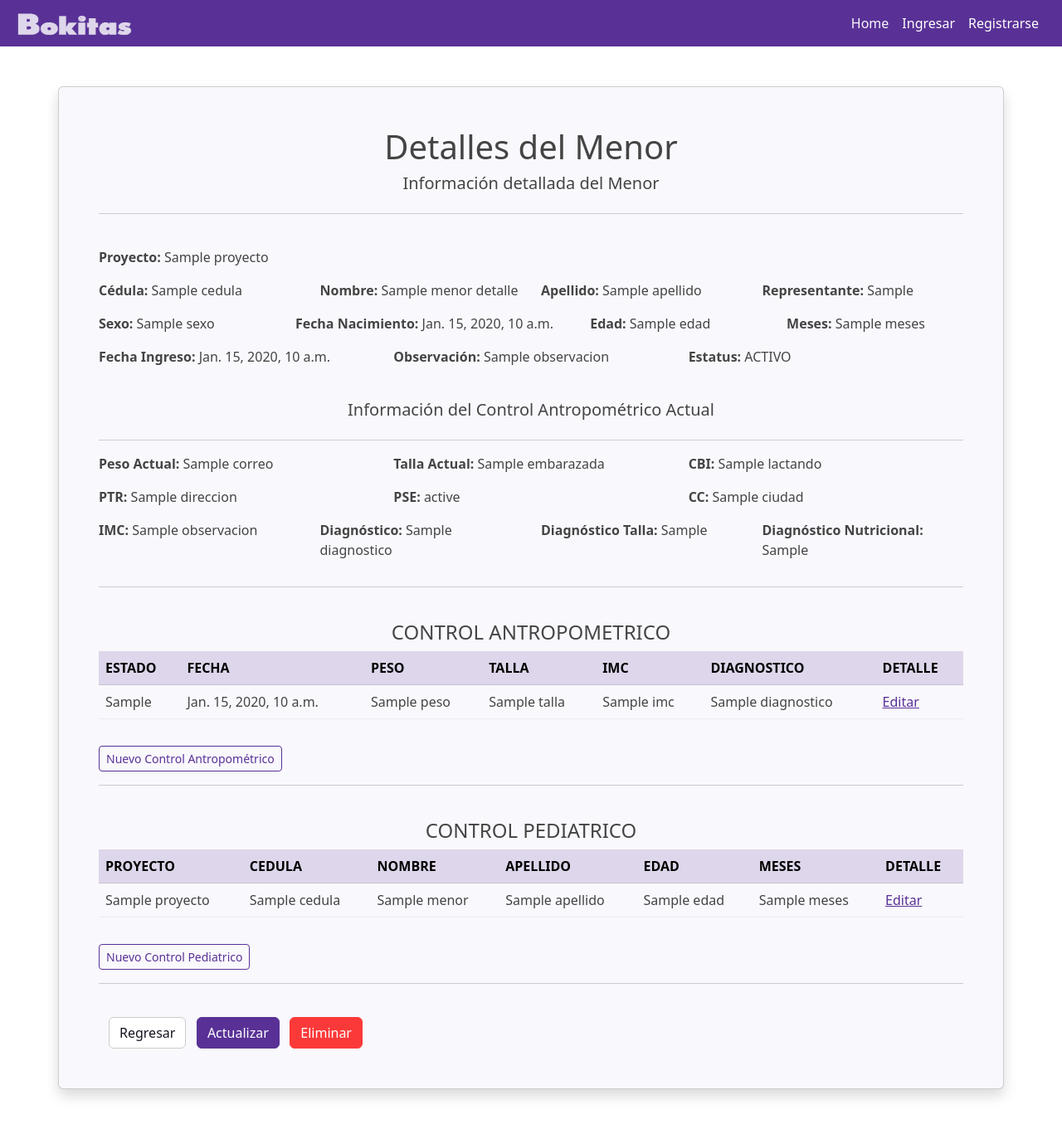
After one commit to aerocaracas/Proyecto-Bokitas, a Django app: template beneficiario/templates/menor_detalle.html in a window 1280 px wide. The commit adds this page. Shown: the whole page at 83% size. Run offline with Django 5.2, Linux system fonts and the light colour scheme; the template is opened without the code that fills it: most values are stand-ins (such as "Sample title", 1, 10 or a date in 2020); some libraries are stand-ins or nearby versions.

Commit message:
update 20-03-24
update 20-03-24

```diff
--- /dev/null
+++ b/beneficiario/templates/menor_detalle.html
@@ -0,0 +1,247 @@
+{% extends 'base.html' %}
+
+{% block content %}
+
+{% load crispy_forms_tags %}
+
+<br>
+<br>
+
+<!-- ########  Detalle del Menor  ##########-->
+<div class="container bg-light card shadow-md p-5 shadow p-3 mb-5">
+
+    <h1 class="text-center">Detalles del Menor</h1>
+    <h5 class="text-center">Información detallada del Menor</h5>
+    <hr>
+
+    {{error}}
+    <br>
+    <div class="row">
+        <div class="col">
+            <P> <strong> Proyecto: </strong> {{menor_detalles.proyecto}} </p>
+        </div>
+    </div>
+    <div class="row">
+
+        <div class="col">
+            <P> <strong> Cédula: </strong> {{menor_detalles.cedula}} </p>
+        </div>
+        <div class="col">
+            <P> <strong> Nombre: </strong>{{menor_detalles.nombre}}</p>
+        </div>
+        <div class="col">
+            <P> <strong> Apellido: </strong> {{menor_detalles.apellido}} </p>
+        </div>
+        <div class="col">
+            <P> <strong> Representante: </strong>{{menor_detalles.cedula_bef}}</p>
+        </div>
+    </div>
+
+    <div class="row">
+        <div class="col">
+            <P> <strong> Sexo: </strong>{{menor_detalles.sexo}}</p>
+        </div>
+        <div class="col-4">
+            <P> <strong> Fecha Nacimiento: </strong>{{menor_detalles.fecha_nac}}</p>
+        </div>
+        <div class="col">
+            <P> <strong> Edad: </strong>{{menor_detalles.edad}}</p>
+        </div>
+        <div class="col">
+            <P> <strong> Meses: </strong>{{menor_detalles.meses}}</p>
+        </div>
+    </div>
+
+    <div class="row">
+        <div class="col">
+            <P> <strong> Fecha Ingreso: </strong>{{menor_detalles.fecha_ing_proyecto}}</p>
+        </div>
+        <div class="col">
+            <P> <strong> Observación: </strong>{{menor_detalles.observacion}}</p>
+        </div>
+        <div class="col">
+            <P> <strong> Estatus: </strong>{{menor_detalles.estatus}}</p>
+        </div>
+    </div>
+    <br>
+    <h5 class="text-center">Información del Control Antropométrico Actual</h5>
+    <hr>
+    <div class="row">
+        <div class="col">
+            <P> <strong> Peso Actual: </strong>{{menor_detalles.correo}}</p>
+        </div>
+        <div class="col">
+            <P> <strong> Talla Actual: </strong>{{menor_detalles.embarazada}}</p>
+        </div>
+        <div class="col">
+            <P> <strong> CBI: </strong>{{menor_detalles.lactando}}</p>
+        </div>
+    </div>
+
+    <div class="row">
+        <div class="col">
+            <P> <strong> PTR: </strong>{{menor_detalles.direccion}}</p>
+        </div>
+        <div class="col">
+            <P> <strong> PSE: </strong>{{menor_detalles.estado}}</p>
+        </div>
+        <div class="col">
+            <P> <strong> CC: </strong>{{menor_detalles.ciudad}}</p>
+        </div>
+    </div>
+
+    <div class="row">
+        <div class="col">
+            <P> <strong> IMC: </strong>{{menor_detalles.observacion}}</p>
+        </div>
+        <div class="col">
+            <P> <strong> Diagnóstico: </strong>{{menor_detalles.diagnostico}}</p>
+        </div>
+        <div class="col">
+            <P> <strong> Diagnóstico Talla: </strong>{{menor_detalles.numero_cuenta}}</p>
+        </div>
+        <div class="col">
+            <P> <strong> Diagnóstico Nutricional: </strong>{{menor_detalles.numero_cuenta}}</p>
+        </div>
+    </div>
+    <hr>
+    <br>
+
+    <!-- ########  Tabla Antropometricos  ##########-->
+    <h4 class="text-center">CONTROL ANTROPOMETRICO</h4>
+    <div class="table-responsive">
+        <table class="table table-hover">
+            <thead class="table-primary">
+                <tr>
+                    <th scope="col">ESTADO</th>
+                    <th scope="col">FECHA</th>
+                    <th scope="col">PESO</th>
+                    <th scope="col">TALLA</th>
+                    <th scope="col">IMC</th>
+                    <th scope="col">DIAGNOSTICO</th>
+                    <th scope="col">DETALLE</th>
+                </tr>
+            </thead>
+            <tbody>
+                {% if antropometricos %}
+                    {% for antrop in antropometricos %}
+                        <tr>
+                            <td>{{antrop.embarazo_lactando}}</td>
+                            <td>{{antrop.fecha}}</td>
+                            <td>{{antrop.peso}}</td>
+                            <td>{{antrop.talla}}</td>
+                            <td>{{antrop.imc}}</td>
+                            <td>{{antrop.diagnostico}}</td>
+                            <td> <a href="#">Editar</a> </td>
+                        </tr>
+                    {% endfor %}
+                {% endif%}
+            </tbody>
+        </table>
+
+        <!-- ########  paginador Antropometrico ##########-->
+        <div class="d-flex justify-content-center">
+            <ul class="pagination">
+                <li class="page-item d-none d-sm-block">
+                    {% if antropometricos.has_previous %}
+                        <a class="page-link" href="?page={{ antropometricos.previous_page_number }}#pagtable">Anterior</a>
+                    {% endif%}
+                </li>
+                <li class="page-item d-none d-sm-block">
+                    {% if menores.has_next %}
+                        <a class="page-link" href="?page={{antropometricos.next_page_number }}#pagtable">Siguiente</a>
+                    {% endif%}
+                </li>
+            </ul>
+        </div>
+
+        <!-- ########  boton agregar Antropometrico  ##########-->
+        <a class="btn btn-outline-primary btn-sm" href="{% url 'antrop_benef_crear' pk %}">
+
+            Nuevo Control Antropométrico
+
+        </a>
+    </div>
+    <hr>
+    <br>
+
+    <!-- ########  Tabla    Control Pediatrico  ##########-->
+    <h4 class="text-center">CONTROL PEDIATRICO</h4>
+    <div class="table-responsive">
+        <table class="table table-hover">
+            <thead class="table-primary">
+                <tr>
+                    <th scope="col">PROYECTO</th>
+                    <th scope="col">CEDULA</th>
+                    <th scope="col">NOMBRE</th>
+                    <th scope="col">APELLIDO</th>
+                    <th scope="col">EDAD</th>
+                    <th scope="col">MESES</th>
+                    <th scope="col">DETALLE</th>
+                </tr>
+            </thead>
+            <tbody>
+                {% if menores %}
+                    {% for menor in menores %}
+                        <tr>
+                            <td>{{menor.proyecto}}</td>
+                            <td>{{menor.cedula}}</td>
+                            <td>{{menor.nombre}}</td>
+                            <td>{{menor.apellido}}</td>
+                            <td>{{menor.edad}}</td>
+                            <td>{{menor.meses}}</td>
+                            <td> <a href="#">Editar</a> </td>
+                        </tr>
+                    {% endfor %}
+                {% endif%}
+            </tbody>
+        </table>
+
+        <!-- ########  paginador Medico ##########-->
+        <div class="d-flex justify-content-center">
+            <ul class="pagination">
+                <li class="page-item d-none d-sm-block">
+                    {% if menores.has_previous %}
+                        <a class="page-link" href="?page={{ menores.previous_page_number }}#pagtable">Anterior</a>
+                    {% endif%}
+                </li>
+                <li class="page-item d-none d-sm-block">
+                    {% if menores.has_next %}
+                        <a class="page-link" href="?page={{ menores.next_page_number }}#pagtable">Siguiente</a>
+                    {% endif%}
+                </li>
+            </ul>
+        </div>
+
+        <!-- ########  Boton Agregar Control Medico ##########-->
+        <a class="btn btn-outline-primary btn-sm" href="{% url 'menor_crear' pk %}">
+
+            Nuevo Control Pediatrico
+
+        </a>
+
+    </div>
+    <hr>
+    <br>
+
+
+    <!-- ########  Menu de opciones  ##########-->
+
+    <div class="container">
+        <a href="{% url 'beneficiario_detalle' pk %}" class="btn btn-secondary"> Regresar </a>
+
+        &nbsp
+        <a href="{% url 'beneficiario_actualizar' pk %}" class="btn btn-primary"> Actualizar </a>
+
+        &nbsp
+        <a href="{% url 'beneficiario_eliminar' pk %}" role="button" class="btn btn-danger"> Eliminar </a>
+
+    </div>
+
+
+</div>
+
+
+
+
+{% endblock %}
--- a/beneficiario/urls.py
+++ b/beneficiario/urls.py
@@ -8,6 +8,9 @@ urlpatterns = [
     path('beneficiario/<int:pk>/actualizar/', views.beneficiario_actualizar, name='beneficiario_actualizar'),
     path('beneficiario/<int:pk>/eliminar/', views.beneficiario_eliminar, name='beneficiario_eliminar'),
     path('beneficiario/<int:pk>/menor/crear/', views.menor_crear, name='menor_crear'),
+
+    path('beneficiario/<int:pk>/menor/detalle/', views.menor_detalle, name='menor_detalle'),
+
     path('beneficiario/<int:pk>/familiar/crear/', views.familiar_crear, name='familiar_crear'),
     path('beneficiario/<int:pk>/antropBenef/crear/', views.antrop_benef_crear, name='antrop_benef_crear'),
     path('beneficiario/<int:pk>/medicamento/crear/', views.medicamento_crear, name='medicamento_crear'),
--- a/bokitas/models.py
+++ b/bokitas/models.py
@@ -132,7 +132,7 @@ class Menor(models.Model):
     fecha_nac = models.DateField(null=False, blank=False)
     edad = models.PositiveIntegerField(default=0)
     meses = models.PositiveIntegerField(default=0)
-    fecha_ing_proyecto = models.DateTimeField(null=True)
+    fecha_ing_proyecto = models.DateField(null=True)
     observacion = models.TextField(max_length=200, blank=True)
     estatus = models.CharField(max_length=20,default=True, choices=ESTATUS)
     peso_actual = models.DecimalField(max_digits=5, decimal_places=2, default=0.00)
```
Also changed, not shown: beneficiario/templates/beneficiario_detalle.html (+5 -3 lines), beneficiario/views.py (+44 -0 lines).
